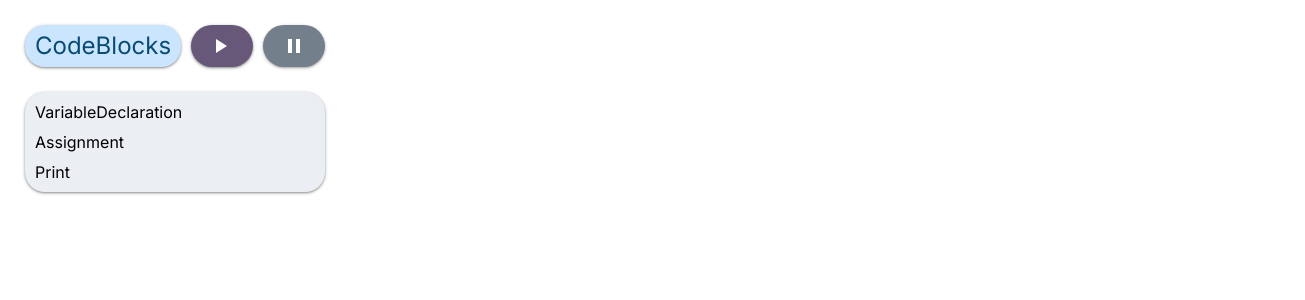
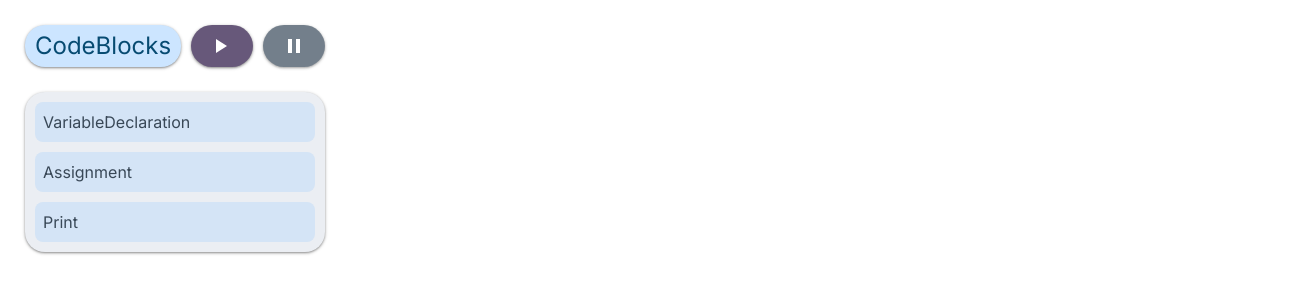
Before and after one commit to artferchelovek/hits-codeblock, a React (Vite) app: page / in a window 1280 px wide. Shown: the top 300 px of the page, 1305 px wide, since content can reach past the window. Built offline with nearby package versions, Linux system fonts and the light colour scheme.

Commit message:
сделан блок лейаут, отголоски паномировавпшрываавнаыпния

```diff
--- a/src/components/EditorSpace/EditorSpace.module.css
+++ b/src/components/EditorSpace/EditorSpace.module.css
@@ -5,10 +5,12 @@
     height: 100%;
     pointer-events: none;
     z-index: 0;
+    overflow: hidden;
 }
 
 .editor {
     position: absolute;
     inset: 0;
     z-index: 1;
+    overflow: hidden;
 }
--- a/src/components/EditorSpace/EditorSpace.tsx
+++ b/src/components/EditorSpace/EditorSpace.tsx
@@ -17,12 +17,15 @@ export default function EditorSpace() {
   const { program, updateStatement } = useBlockContext();
 
   const [activeConnection, setActiveConnection] = useState<ActiveLine>(null);
+  const [pan, setPan] = useState({ x: 0, y: 0 });
+  const [isPanning, setIsPanning] = useState(false);
 
   const { setNodeRef } = useDroppable({
     id: "root",
   });
 
   const containerRef = useRef<HTMLDivElement>(null);
+  const lastMouse = useRef({ x: 0, y: 0 });
 
   function connectNodes(sourceId: string, targetId: string) {
     updateStatement(sourceId, (node) => ({
@@ -81,13 +84,59 @@ export default function EditorSpace() {
     }
   };
 
+  function handleMouseDown(e: React.MouseEvent) {
+    if (e.button !== 1) return;
+
+    e.preventDefault();
+    setIsPanning(true);
+    lastMouse.current = { x: e.clientX, y: e.clientY };
+  }
+
+  function handleMouseMove(e: React.MouseEvent) {
+    if (!isPanning) return;
+
+    const dx = e.clientX - lastMouse.current.x;
+    const dy = e.clientY - lastMouse.current.y;
+
+    setPan((prev) => ({
+      x: prev.x + dx,
+      y: prev.y + dy,
+    }));
+
+    lastMouse.current = { x: e.clientX, y: e.clientY };
+  }
+
+  function handleMouseUp() {
+    setIsPanning(false);
+  }
+
   return (
     <DndContext
       onDragEnd={dragEnd}
       onDragMove={dragMove}
       onDragCancel={() => setActiveConnection(null)}
     >
-      <div ref={containerRef}>
+      <div
+        ref={containerRef}
+        onMouseDown={handleMouseDown}
+        onMouseMove={handleMouseMove}
+        onMouseUp={handleMouseUp}
+        onMouseLeave={handleMouseUp}
+        style={{
+          width: "100vw",
+          height: "100vh",
+          position: "relative",
+          overflow: "hidden",
+        }}
+      >
+        <div
+          style={{
+            position: "absolute",
+            transform: `translate(${pan.x}px, ${pan.y}px)`,
+            width: "100%",
+            height: "100%",
+          }}
+        >
           <svg className={styles.connections}>
             {activeConnection && <ActiveLine connection={activeConnection} />}
 
@@ -96,8 +145,6 @@ export default function EditorSpace() {
 
               const target = program.body.find((n) => n.id === node.nextId);
               if (!target) return null;
-
-            console.log(node);
 
               return <ConnectionLine key={node.id} from={node} to={target} />;
             })}
@@ -109,6 +156,7 @@ export default function EditorSpace() {
             ))}
           </div>
         </div>
+      </div>
     </DndContext>
   );
 }
--- a/src/components/Overlay/Overlay.module.css
+++ b/src/components/Overlay/Overlay.module.css
@@ -65,5 +65,12 @@
         background-color: var(--md-sys-color-surface-container);
         border-radius: 20px;
 
+        .blockItem {
+            background: var(--md-sys-color-secondary-container);
+            color: var(--md-sys-color-on-secondary-container);
+            font: var(--md-sys-text-title-medium);
+            padding: 8px;
+            border-radius: 8px;
+        }
     }
 }
--- a/src/components/shared/Block/BaseBlockLayout.tsx
+++ b/src/components/shared/Block/BaseBlockLayout.tsx
@@ -10,16 +10,9 @@ type Props = {
     type: string;
   };
   children: ReactNode;
-  inputs?: number;
-  outputs?: number;
 };
 
-export default function BaseBlockLayout({
-  node,
-  children,
-  inputs = 1,
-  outputs = 1,
-}: Props) {
+export default function BaseBlockLayout({ node, children }: Props) {
   const { attributes, listeners, setNodeRef, transform } = useDraggable({
     id: node.id,
     data: { type: "node" },
@@ -53,9 +46,7 @@ export default function BaseBlockLayout({
           : undefined,
       }}
     >
-      {inputs > 0 && (
       <div ref={setInputRef} className={styles.inputConnector} />
-      )}
 
       <div className={styles.label}>
         <p className={styles.labelP}>{node.type}</p>
@@ -64,14 +55,12 @@ export default function BaseBlockLayout({
 
       <div className={styles.content}>{children}</div>
 
-      {outputs > 0 && (
       <div
         ref={setOutRef}
         {...outListeners}
         {...outAttr}
         className={styles.outputConnector}
       />
-      )}
     </div>
   );
 }
--- a/src/components/shared/Block/Block.module.css
+++ b/src/components/shared/Block/Block.module.css
@@ -29,20 +29,15 @@ input {
     border-radius: 10px;
     border: none;
     flex-grow: 1;
+    min-width: 0;
 }
 
 .content {
+    width: 100%;
+    max-width: 100%;
     display: flex;
     gap: 10px;
     align-items: center;
-}
-
-.assigmentInput {
-    width: 70px;
-}
-
-.conditionInput {
-    width: 70px;
 }
 
 .inputConnector {
@@ -55,6 +50,11 @@ input {
     border-radius: 50%;
 }
 
+.inputConnector:hover {
+    transform: scale(120%);
+    transition: 150ms;
+}
+
 .outputConnector {
     position: absolute;
     bottom: 4px;
@@ -65,3 +65,8 @@ input {
     border-radius: 50%;
     cursor: grab;
 }
+
+.outputConnector:hover {
+    transform: scale(120%);
+    transition: 150ms;
+}
--- a/src/components/shared/Block/DeclaringVariable.tsx
+++ b/src/components/shared/Block/DeclaringVariable.tsx
@@ -1,7 +1,7 @@
 import type { VariableDeclarationNode } from "../../../types/ast";
 import styles from "./Block.module.css";
 import { useBlockContext } from "../../../context/BlockContext";
-import { useDraggable } from "@dnd-kit/core";
+import BaseBlockLayout from "./BaseBlockLayout.tsx";
 
 export default function DeclaringVariable({
   node,
@@ -10,29 +10,8 @@ export default function DeclaringVariable({
 }) {
   const { updateStatement } = useBlockContext();
 
-  const { attributes, listeners, setNodeRef, transform } = useDraggable({
-    id: node.id,
-  });
-
   return (
-    <div
-      ref={setNodeRef}
-      {...attributes}
-      className={styles.block}
-      style={{
-        position: "absolute",
-        left: node.x,
-        top: node.y,
-        transform: transform
-          ? `translate3d(${transform.x}px, ${transform.y}px, 0)`
-          : undefined,
-      }}
-    >
-      <div className={styles.label}>
-        <p className={styles.labelP}>{node.type}</p>
-        <p {...listeners}>☰</p>
-      </div>
-
+    <BaseBlockLayout node={node}>
       <div className={styles.content}>
         <input
           onChange={(e) => {
@@ -50,6 +29,6 @@ export default function DeclaringVariable({
           placeholder="a"
         />
       </div>
-    </div>
+    </BaseBlockLayout>
   );
 }
--- a/src/components/shared/Block/Print.tsx
+++ b/src/components/shared/Block/Print.tsx
@@ -6,14 +6,10 @@ import {
   stringToExpression,
 } from "../../../logic/expression.ts";
 import { useEffect, useState } from "react";
-import { useDraggable } from "@dnd-kit/core";
+import BaseBlockLayout from "./BaseBlockLayout.tsx";
 
 export default function Print({ node }: { node: PrintNode }) {
   const { updateStatement } = useBlockContext();
-
-  const { attributes, listeners, setNodeRef, transform } = useDraggable({
-    id: node.id,
-  });
 
   const [inputValue, setInputValue] = useState(
     renderExpression(node.expression),
@@ -24,23 +20,7 @@ export default function Print({ node }: { node: PrintNode }) {
   }, [node.expression]);
 
   return (
-    <div
-      ref={setNodeRef}
-      {...attributes}
-      className={styles.block}
-      style={{
-        position: "absolute",
-        left: node.x,
-        top: node.y,
-        transform: transform
-          ? `translate3d(${transform.x}px, ${transform.y}px, 0)`
-          : undefined,
-      }}
-    >
-      <div className={styles.label}>
-        <p className={styles.labelP}>{node.type}</p>
-        <p {...listeners}>☰</p>
-      </div>
+    <BaseBlockLayout node={node}>
       <div className={styles.content}>
         <input
           value={inputValue}
@@ -65,6 +45,6 @@ export default function Print({ node }: { node: PrintNode }) {
           placeholder="a + 5"
         />
       </div>
-    </div>
+    </BaseBlockLayout>
   );
 }
```
Lines whose indentation alone changed are shown as unchanged.
